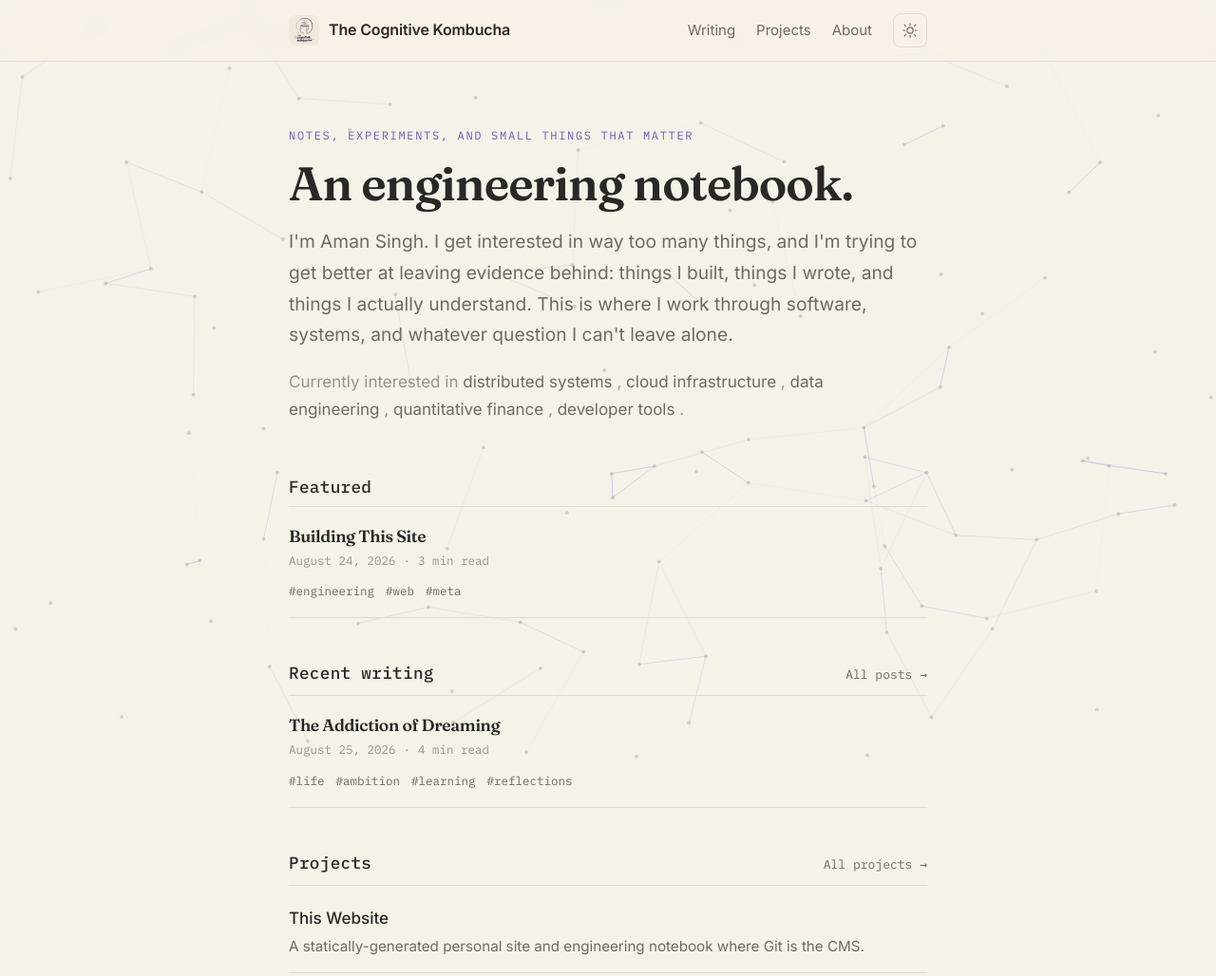
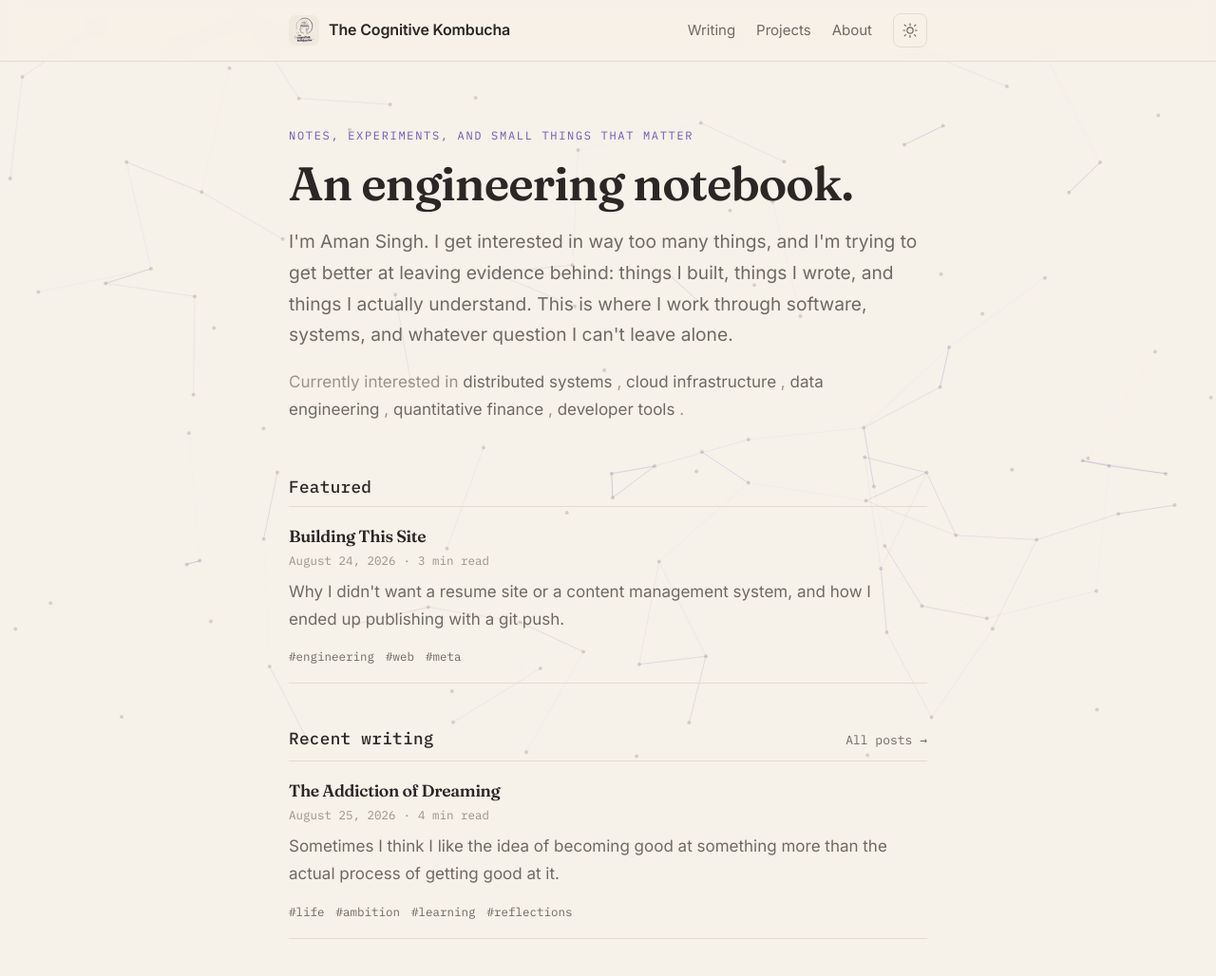
Before and after one commit to aman25singh/website, an Astro site: page / in a window 1280 px wide. Shown: the top 1028 px of the page at 95% size. Built offline with nearby package versions, Linux system fonts and the light colour scheme; Astro itself is replaced by a stand-in of ours; some packages are replaced by stand-ins of ours.

Commit message:
Show post descriptions in compact listings

```diff
--- a/src/components/PostCard.astro
+++ b/src/components/PostCard.astro
@@ -23,7 +23,7 @@ const { title, description, date, tags } = post.data;
     <span aria-hidden="true">·</span>
     <span>{readingTime(post.body)}</span>
   </div>
-  {!compact && <p class="desc">{description}</p>}
+  <p class="desc">{description}</p>
   {
     tags.length > 0 && (
       <ul class="tags">
```
